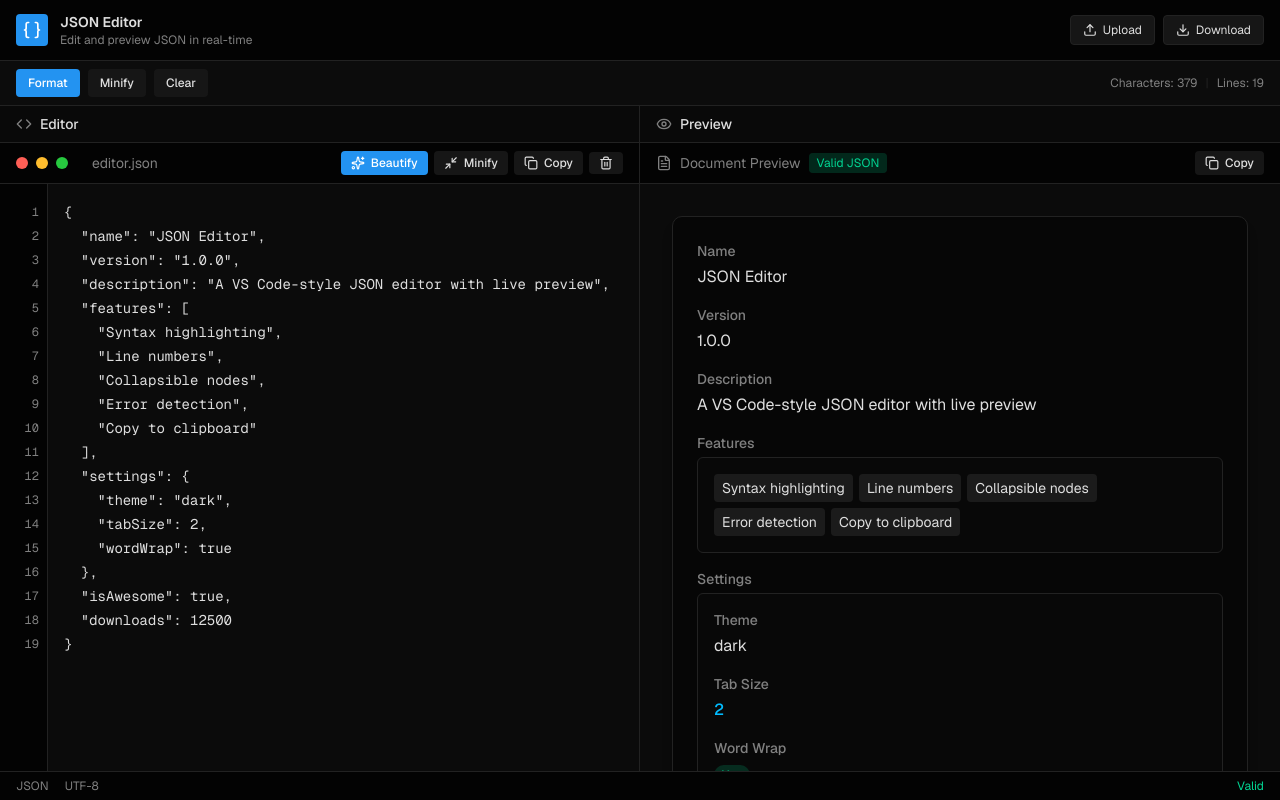
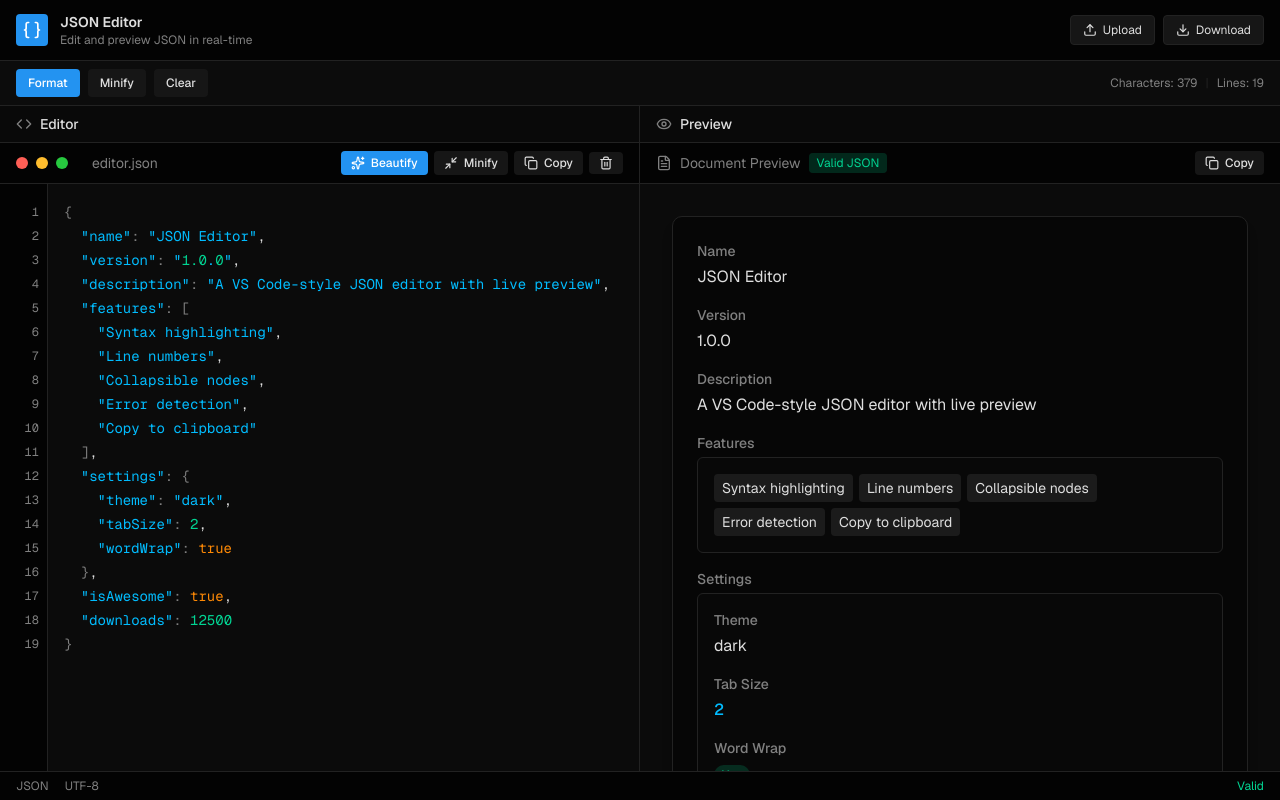
Before and after one commit to Gongchampou/json-converter, a Next.js app: page / in a window 1280 px wide. Built offline with nearby package versions, Linux system fonts and the light colour scheme.

Commit message:
feat: add JSON syntax highlighting to editor\n\nOverlay colored JSON syntax behind transparent textarea for better readability.

```diff
--- a/components/json-editor.tsx
+++ b/components/json-editor.tsx
@@ -1,6 +1,6 @@
 "use client"
 
-import { useCallback, useRef, useEffect, useState } from "react"
+import { useCallback, useRef, useEffect, useState, useMemo } from "react"
 import { Sparkles, Minimize2, Trash2, Copy, Check } from "lucide-react"
 
 interface JsonEditorProps {
@@ -9,17 +9,78 @@ interface JsonEditorProps {
   error?: string | null
 }
 
+// Syntax highlighting function for JSON
+function highlightJson(code: string): string {
+  if (!code) return ""
+
+  // Escape HTML first
+  let highlighted = code
+    .replace(/&/g, "&amp;")
+    .replace(/</g, "&lt;")
+    .replace(/>/g, "&gt;")
+
+  // Highlight strings (keys and values)
+  highlighted = highlighted.replace(
+    /"([^"\\]|\\.)*"/g,
+    (match) => {
+      // Check if it's a key (followed by :)
+      return `<span class="json-string">${match}</span>`
+    }
+  )
+
+  // Highlight numbers
+  highlighted = highlighted.replace(
+    /\b(-?\d+\.?\d*(?:[eE][+-]?\d+)?)\b/g,
+    '<span class="json-number">$1</span>'
+  )
+
+  // Highlight booleans
+  highlighted = highlighted.replace(
+    /\b(true|false)\b/g,
+    '<span class="json-boolean">$1</span>'
+  )
+
+  // Highlight null
+  highlighted = highlighted.replace(
+    /\bnull\b/g,
+    '<span class="json-null">null</span>'
+  )
+
+  // Highlight brackets and braces
+  highlighted = highlighted.replace(
+    /([{}\[\]])/g,
+    '<span class="json-bracket">$1</span>'
+  )
+
+  // Highlight colons and commas
+  highlighted = highlighted.replace(
+    /(:)/g,
+    '<span class="json-punctuation">$1</span>'
+  )
+
+  return highlighted
+}
+
 export function JsonEditor({ value, onChange, error }: JsonEditorProps) {
   const textareaRef = useRef<HTMLTextAreaElement>(null)
   const lineNumbersRef = useRef<HTMLDivElement>(null)
+  const highlightRef = useRef<HTMLPreElement>(null)
   const [copied, setCopied] = useState(false)
 
   const lines = value.split("\n")
   const lineCount = lines.length
 
+  const highlightedCode = useMemo(() => highlightJson(value), [value])
+
   const handleScroll = useCallback(() => {
-    if (textareaRef.current && lineNumbersRef.current) {
+    if (textareaRef.current) {
+      if (lineNumbersRef.current) {
         lineNumbersRef.current.scrollTop = textareaRef.current.scrollTop
+      }
+      if (highlightRef.current) {
+        highlightRef.current.scrollTop = textareaRef.current.scrollTop
+        highlightRef.current.scrollLeft = textareaRef.current.scrollLeft
+      }
     }
   }, [])
 
@@ -160,16 +221,26 @@ export function JsonEditor({ value, onChange, error }: JsonEditorProps) {
             </div>
           ))}
         </div>
+        <div className="relative min-h-0 flex-1 overflow-hidden">
+          {/* Syntax highlighted background */}
+          <pre
+            ref={highlightRef}
+            aria-hidden="true"
+            className="pointer-events-none absolute inset-0 m-0 overflow-hidden whitespace-pre-wrap break-words bg-card p-4 font-mono text-sm leading-6 [&_.json-boolean]:text-orange-400 [&_.json-bracket]:text-muted-foreground [&_.json-null]:text-orange-400 [&_.json-number]:text-emerald-400 [&_.json-punctuation]:text-muted-foreground [&_.json-string]:text-sky-400"
+            dangerouslySetInnerHTML={{ __html: highlightedCode || "&nbsp;" }}
+          />
+          {/* Transparent textarea for editing */}
           <textarea
             ref={textareaRef}
             value={value}
             onChange={(e) => onChange(e.target.value)}
             onKeyDown={handleKeyDown}
             spellCheck={false}
-          className="min-h-0 flex-1 resize-none overflow-y-auto bg-card p-4 font-mono text-sm leading-6 text-foreground outline-none placeholder:text-muted-foreground"
+            className="relative z-10 min-h-full w-full resize-none overflow-y-auto bg-transparent p-4 font-mono text-sm leading-6 text-transparent caret-foreground outline-none placeholder:text-muted-foreground"
             placeholder="Enter your JSON here..."
           />
         </div>
       </div>
+    </div>
   )
 }
```
Lines whose indentation alone changed are shown as unchanged.
